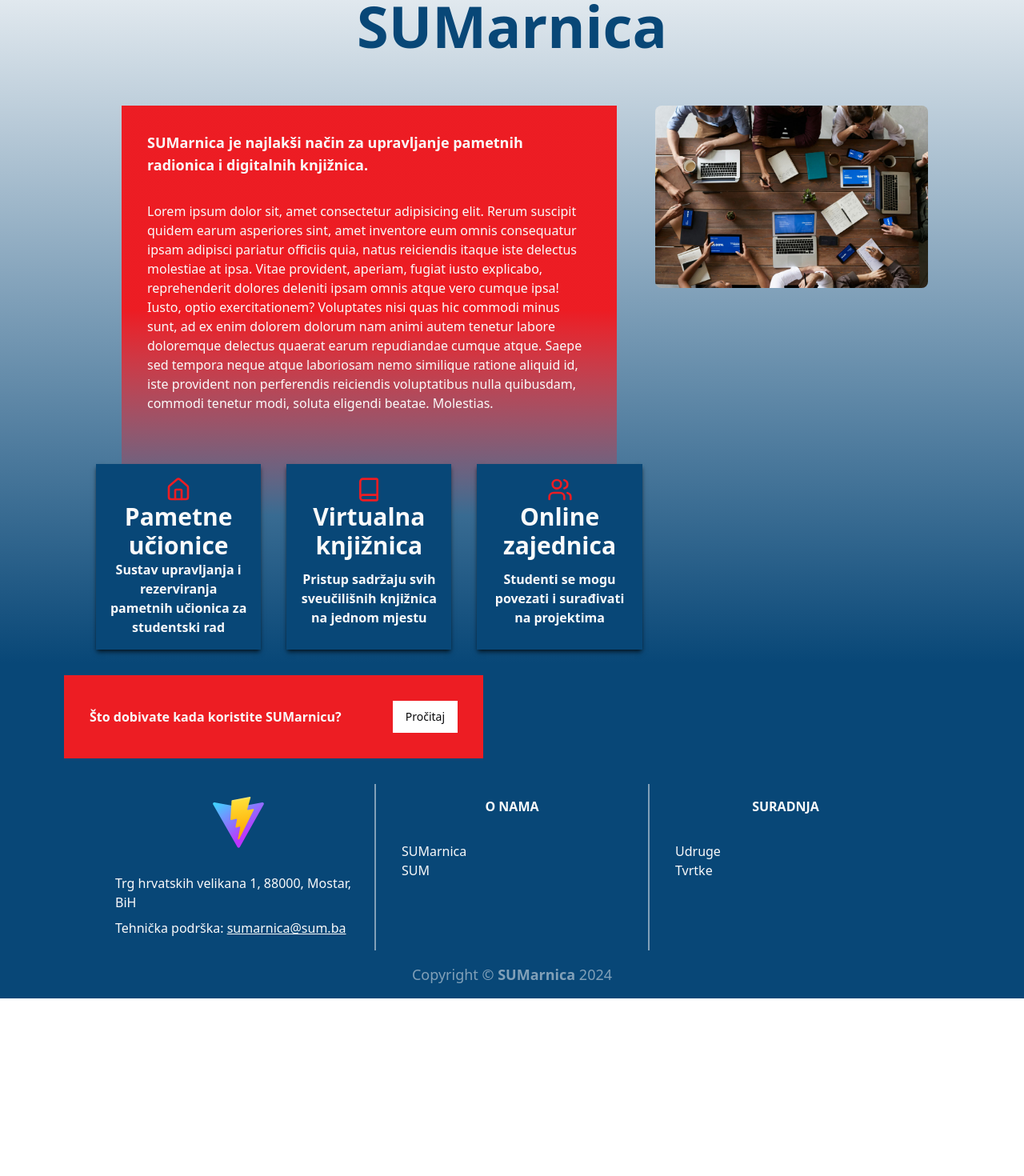
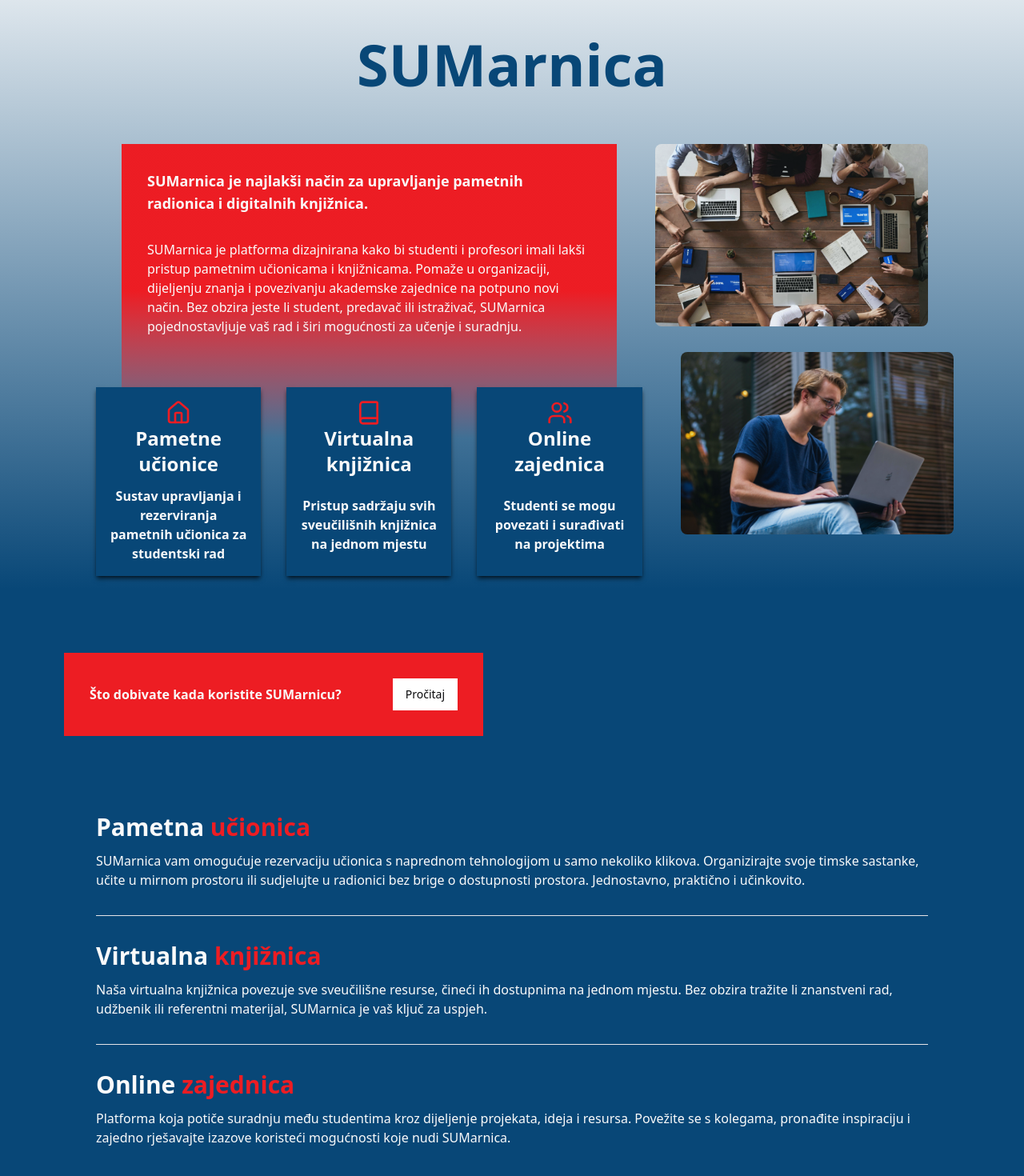
Before and after one commit to mapokapo/sumarnica-web-demo, a React (Vite) app: page / in a window 1280 px wide. Shown: the part 180-1650 px from the top of the page at 80% size. Before the commit the page ends 1428 px from the top, so only its background shows below. Built offline with nearby package versions, Linux system fonts and the light colour scheme.

Commit message:
feat: replace lorem ipsum text and add extra content to landing page

```diff
--- a/src/pages/landing-page.tsx
+++ b/src/pages/landing-page.tsx
@@ -9,8 +9,8 @@ import React from "react";
 
 const LandingPage: React.FC = () => {
   return (
-    <div className="flex h-full flex-col items-center justify-center">
-      <section className="flex min-h-screen w-full flex-1 flex-col bg-gradient-to-b from-transparent to-sum-blue p-4">
+    <div className="flex h-full flex-col items-center justify-center gap-16 bg-sum-blue">
+      <section className="flex w-full flex-1 flex-col bg-gradient-to-b from-white to-sum-blue p-4 pt-16">
         <span className="text-center text-2xl font-semibold text-sum-blue">
           Dobrodošli
         </span>
@@ -25,25 +25,18 @@ const LandingPage: React.FC = () => {
                 digitalnih knjižnica.
               </p>
               <p>
-                Lorem ipsum dolor sit, amet consectetur adipisicing elit. Rerum
-                suscipit quidem earum asperiores sint, amet inventore eum omnis
-                consequatur ipsam adipisci pariatur officiis quia, natus
-                reiciendis itaque iste delectus molestiae at ipsa. Vitae
-                provident, aperiam, fugiat iusto explicabo, reprehenderit
-                dolores deleniti ipsam omnis atque vero cumque ipsa! Iusto,
-                optio exercitationem? Voluptates nisi quas hic commodi minus
-                sunt, ad ex enim dolorem dolorum nam animi autem tenetur labore
-                doloremque delectus quaerat earum repudiandae cumque atque.
-                Saepe sed tempora neque atque laboriosam nemo similique ratione
-                aliquid id, iste provident non perferendis reiciendis
-                voluptatibus nulla quibusdam, commodi tenetur modi, soluta
-                eligendi beatae. Molestias.
+                SUMarnica je platforma dizajnirana kako bi studenti i profesori
+                imali lakši pristup pametnim učionicama i knjižnicama. Pomaže u
+                organizaciji, dijeljenju znanja i povezivanju akademske
+                zajednice na potpuno novi način. Bez obzira jeste li student,
+                predavač ili istraživač, SUMarnica pojednostavljuje vaš rad i
+                širi mogućnosti za učenje i suradnju.
               </p>
             </div>
-            <div className="mx-auto -mt-16 flex w-1/2 flex-col gap-8 lg:w-full lg:flex-row">
-              <div className="flex aspect-video w-full flex-col bg-sum-blue p-4 text-sum-blue-foreground shadow-md shadow-black/60">
+            <div className="mx-auto -mt-16 flex w-full flex-col gap-8 sm:flex-row">
+              <div className="flex w-full flex-col bg-sum-blue p-4 text-sum-blue-foreground shadow-md shadow-black/60 lg:aspect-video">
                 <House className="mx-auto h-8 w-8 text-sum-red" />
-                <h2 className="text-center text-3xl font-bold">
+                <h2 className="mb-3 text-center text-2xl font-bold">
                   Pametne učionice
                 </h2>
                 <p className="my-auto text-center font-semibold">
@@ -51,18 +44,18 @@ const LandingPage: React.FC = () => {
                   studentski rad
                 </p>
               </div>
-              <div className="flex aspect-video w-full flex-col bg-sum-blue p-4 text-sum-blue-foreground shadow-md shadow-black/60">
+              <div className="flex w-full flex-col bg-sum-blue p-4 text-sum-blue-foreground shadow-md shadow-black/60 lg:aspect-video">
                 <Book className="mx-auto h-8 w-8 text-sum-red" />
-                <h2 className="text-center text-3xl font-bold">
+                <h2 className="mb-3 text-center text-2xl font-bold">
                   Virtualna knjižnica
                 </h2>
                 <p className="my-auto text-center font-semibold">
                   Pristup sadržaju svih sveučilišnih knjižnica na jednom mjestu
                 </p>
               </div>
-              <div className="flex aspect-video w-full flex-col bg-sum-blue p-4 text-sum-blue-foreground shadow-md shadow-black/60">
+              <div className="flex w-full flex-col bg-sum-blue p-4 text-sum-blue-foreground shadow-md shadow-black/60 lg:aspect-video">
                 <Users className="mx-auto h-8 w-8 text-sum-red" />
-                <h2 className="text-center text-3xl font-bold">
+                <h2 className="mb-3 text-center text-2xl font-bold">
                   Online zajednica
                 </h2>
                 <p className="my-auto text-center font-semibold">
@@ -71,18 +64,23 @@ const LandingPage: React.FC = () => {
               </div>
             </div>
           </div>
-          <div className="max-h-32 flex-[1] overflow-hidden rounded-lg lg:max-h-full lg:self-baseline">
+          <div className="hidden max-h-full flex-[1] flex-col gap-8 lg:flex lg:self-baseline">
             <img
               src="/stock/students-meeting-classroom.jpg"
               alt="Students having a work session around a table with laptops and notebooks"
-              className="h-full w-full object-cover"
+              className="h-full w-full rounded-lg object-cover opacity-90"
+            />
+            <img
+              src="/stock/student-laptop.jpg"
+              alt="A student reading something on a laptop"
+              className="ml-8 h-full w-full rounded-lg object-cover opacity-90"
             />
           </div>
         </div>
       </section>
       <section className="flex h-full w-full flex-1 flex-col bg-sum-blue p-4">
         <Collapsible asChild>
-          <div className="mx-16 flex flex-col items-start gap-4 lg:flex-row lg:gap-16">
+          <div className="flex flex-col items-start gap-4 md:mx-16 lg:flex-row lg:gap-16">
             <div className="flex items-center justify-between gap-16 bg-sum-red p-8">
               <p className="flex-[1] font-semibold text-sum-red-foreground">
                 Što dobivate kada koristite SUMarnicu?
@@ -98,16 +96,18 @@ const LandingPage: React.FC = () => {
                 <ol className="flex list-inside list-decimal flex-col gap-2 bg-sum-blue text-sum-blue-foreground">
                   <li className="border border-sum-blue-foreground/50 p-2">
                     <p className="inline">
-                      Lorem, ipsum dolor sit amet consectetur adipisicing elit.
-                      Facere recusandae sit quibusdam obcaecati cum suscipit
-                      perferendis libero numquam incidunt dolor?
+                      Poboljšajte svoje obrazovno iskustvo uz brže rezervacije
+                      učionica, pristup korisnim resursima i alatima za
+                      kolaboraciju. Naša platforma olakšava povezivanje s
+                      drugima i organizaciju vašeg vremena.
                     </p>
                   </li>
                   <li className="border border-sum-blue-foreground/50 p-2">
                     <p className="inline">
-                      Lorem, ipsum dolor sit amet consectetur adipisicing elit.
-                      Facere recusandae sit quibusdam obcaecati cum suscipit
-                      perferendis libero numquam incidunt dolor?
+                      Digitalizacija knjižnica omogućuje vam pristup svim
+                      akademskim materijalima s jednog mjesta. Pronađite knjige,
+                      radove i članke koji su vam potrebni za istraživanje i
+                      studiranje, brzo i jednostavno.
                     </p>
                   </li>
                 </ol>
@@ -116,6 +116,43 @@ const LandingPage: React.FC = () => {
           </div>
         </Collapsible>
       </section>
+      <section className="mb-16 w-full bg-sum-blue p-4 text-sum-blue-foreground">
+        <div className="mx-auto flex w-5/6 flex-col space-y-8 divide-y">
+          <div className="flex flex-col">
+            <h2 className="mb-3 text-3xl font-bold">
+              Pametna <span className="text-sum-red">učionica</span>
+            </h2>
+            <p>
+              SUMarnica vam omogućuje rezervaciju učionica s naprednom
+              tehnologijom u samo nekoliko klikova. Organizirajte svoje timske
+              sastanke, učite u mirnom prostoru ili sudjelujte u radionici bez
+              brige o dostupnosti prostora. Jednostavno, praktično i učinkovito.
+            </p>
+          </div>
+          <div className="flex flex-col pt-8">
+            <h2 className="mb-3 text-3xl font-bold">
+              Virtualna <span className="text-sum-red">knjižnica</span>
+            </h2>
+            <p>
+              Naša virtualna knjižnica povezuje sve sveučilišne resurse, čineći
+              ih dostupnima na jednom mjestu. Bez obzira tražite li znanstveni
+              rad, udžbenik ili referentni materijal, SUMarnica je vaš ključ za
+              uspjeh.
+            </p>
+          </div>
+          <div className="flex flex-col pt-8">
+            <h2 className="mb-3 text-3xl font-bold">
+              Online <span className="text-sum-red">zajednica</span>
+            </h2>
+            <p>
+              Platforma koja potiče suradnju među studentima kroz dijeljenje
+              projekata, ideja i resursa. Povežite se s kolegama, pronađite
+              inspiraciju i zajedno rješavajte izazove koristeći mogućnosti koje
+              nudi SUMarnica.
+            </p>
+          </div>
+        </div>
+      </section>
     </div>
   );
 };
```
Also changed, not shown: public/stock/student-laptop.jpg (added).
